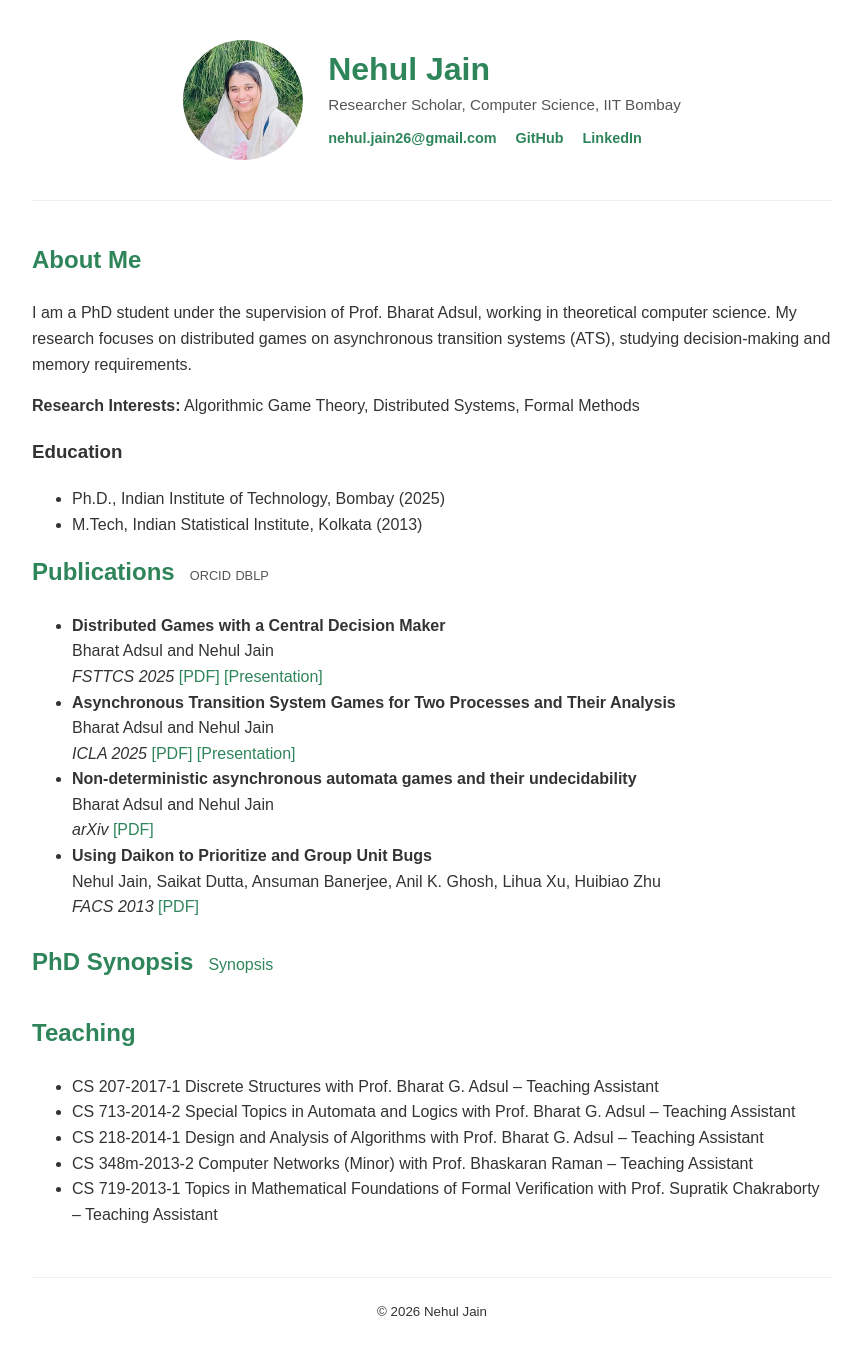
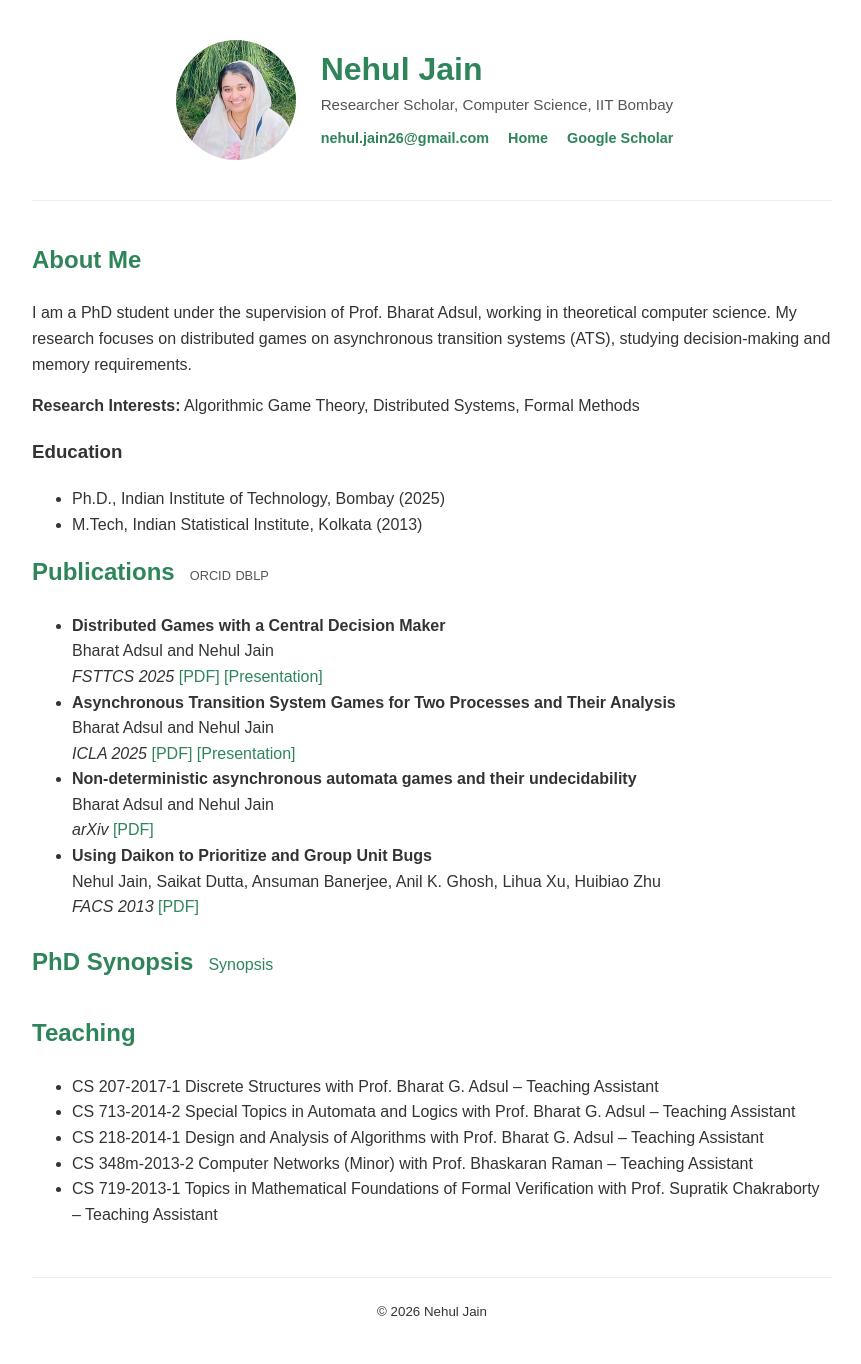
Before and after one commit to nehuljain26/nehuljain26.github.io, a Jekyll site: the page built from index.md, in a window 1280 px wide. Shown: the whole page, without its empty margins (208-1069 px from the left). Built offline with Jekyll 4.4.1, drawn with Linux system fonts in a browser that asks for light colours.

Commit message:
google scholar added

```diff
--- a/_data/contact.yml
+++ b/_data/contact.yml
@@ -1,3 +1,3 @@
 email: "nehul.jain26@gmail.com"
-github: "https://github.com/nehuljain26"
-linkedin: "https://www.linkedin.com/in/nehul-jain-492b9521a/"
+home: "https://nehuljain26.github.io/"
+googlescholar: "https://scholar.google.com/citations?user=YHT73swAAAAJ&hl=en"
--- a/_layouts/default.html
+++ b/_layouts/default.html
@@ -18,8 +18,8 @@
 
         <div class="contact-links">
           <a href="mailto:{{ site.data.contact.email }}">{{ site.data.contact.email }}</a>
-          <a href="{{ site.data.contact.github }}">GitHub</a>
-          <a href="{{ site.data.contact.linkedin }}">LinkedIn</a>
+          <a href="{{ site.data.contact.home }}">Home</a>
+          <a href="{{ site.data.contact.googlescholar }}">Google Scholar</a>
         </div>
       </div>
     </div>
```
